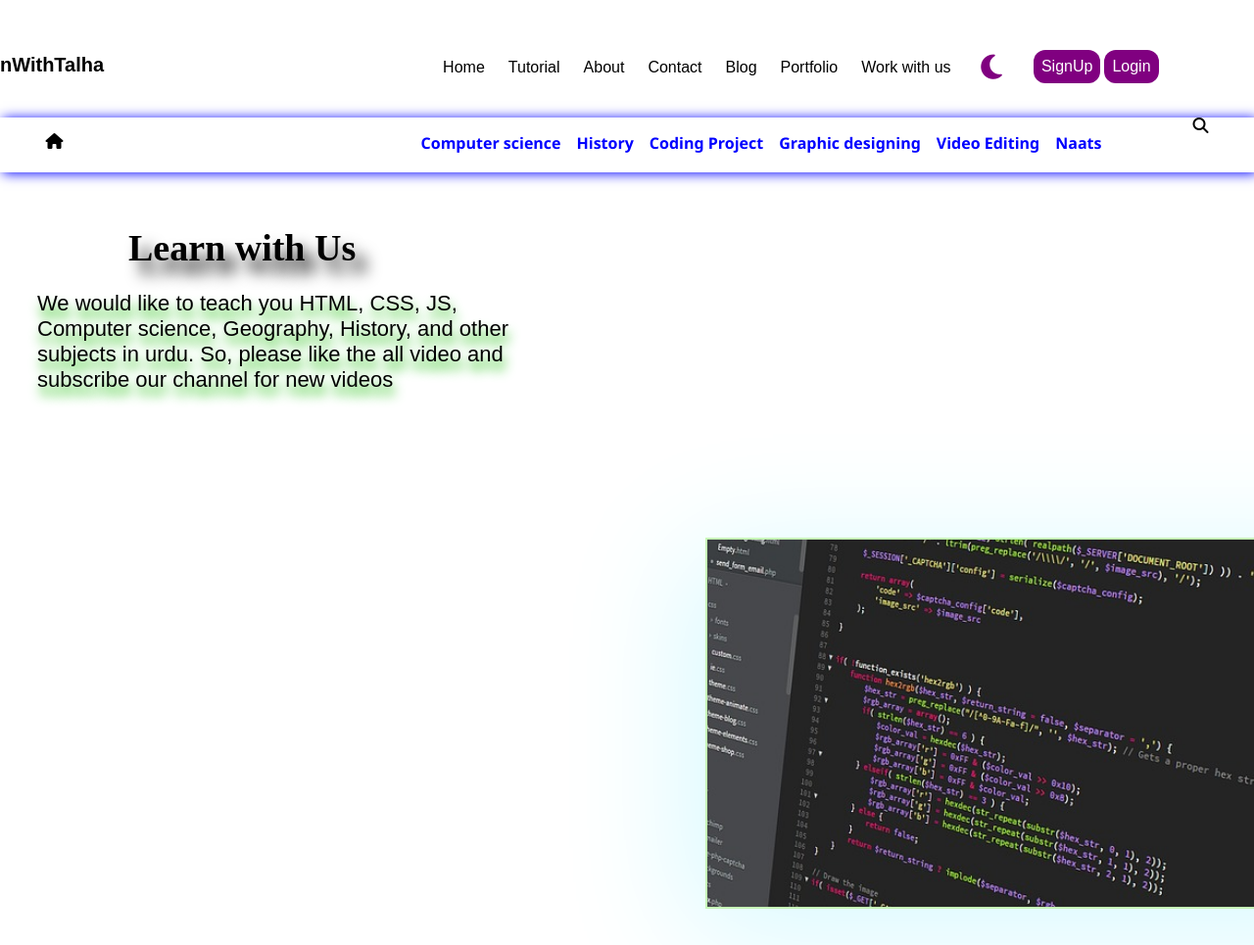
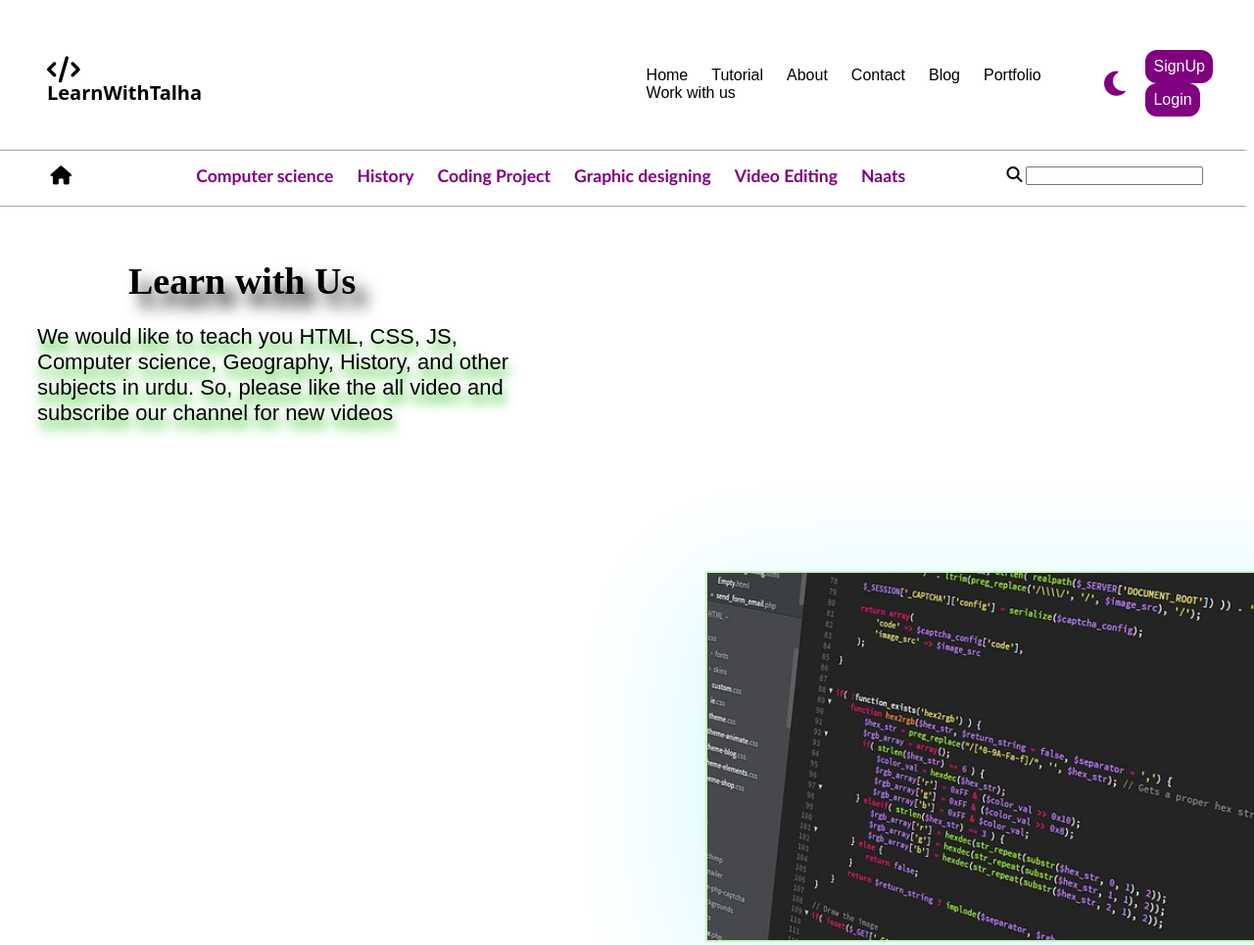
Before and after one commit to TalhaCodingProjects/Building-LMS-Website, a plain HTML site: page index.html in a window 1280 px wide. Shown: the top 965 px of the page at 98% size. Drawn offline with nearby package versions, Linux system fonts and the light colour scheme; a web font is replaced by a local one.

Commit message:
Panel and Navbar - 2

```diff
--- a/css/index.css
+++ b/css/index.css
@@ -21,7 +21,7 @@ body{
 
 .heading{
     position: relative;
-    right: 5rem;
+    left: 3rem;
     top: 0.5rem;
 
 }
@@ -34,7 +34,7 @@ body{
 
 .heading span{
     font-size: 20px;
-    font-family: Arial, Helvetica, sans-serif;
+    font-family: system-ui, -apple-system, BlinkMacSystemFont, 'Segoe UI', Roboto, Oxygen, Ubuntu, Cantarell, 'Open Sans', 'Helvetica Neue', sans-serif;
     font-weight: 600;
     position: relative;
     top: -4px;
@@ -50,7 +50,7 @@ body{
 
 .navbar ul{
     position: relative;
-    left: 16rem;
+    left: 30rem;
 }
 
 .navbar ul li{
@@ -89,14 +89,14 @@ body{
 
 .navbar-icons{
     position: relative;
-    left: 16rem;
+    left: 30.7rem;
     top: 0.50rem;
 }
 
 .navbar-icons i{
     font-size: 1.8rem;
     /* font-weight: 600; */
-    margin-left: 1.3rem;
+    /* margin-left: 1.3rem; */
     color: purple;
     /* font-size: 1.2rem; */
 }
@@ -106,7 +106,7 @@ body{
 }
 
 .navbar-buttons{
-    margin-left: 18rem;
+    margin-left: 32rem;
     margin-top: 1rem;
 }
 
@@ -128,7 +128,7 @@ body{
     justify-content: space-around;
     height: 7vh;
     /* margin-top: 5px; */
-    box-shadow: 3px 1px 12px blue;
+    box-shadow: -8px 0px 2px black;
 }
 
 .panel-items{
@@ -140,17 +140,30 @@ body{
 .panel-items li{
     list-style: none;
     margin-top: 0.95rem;
-    margin-left: 1rem;
-    font-family: 'Segoe UI', Tahoma, Geneva, Verdana, sans-serif;
-    font-weight: 600;
-    color: blue;
+    margin-left: 1.5rem;
+    font-family: 'Gill Sans', 'Gill Sans MT', Calibri, 'Trebuchet MS', sans-serif;
+    font-weight: 800;
+    font-size: 1.1rem;
+    color: purple;
     /* text-align: center;
   justify-content: center; */
 }
 
 .panel-icon{
     margin-top: 1rem;
-    margin-right: 16rem
+    /* margin-right: 16rem */
+}
+
+.panel-icon i{
+    font-size: 1.2rem;
+}
+
+.panel-icon-2{
+    margin-top: 1rem;
+}
+
+.panel-icon-2 i{
+    font-size: 1rem;
 }
 
 
--- a/index.html
+++ b/index.html
@@ -53,6 +53,7 @@
             </ul>
             <div class="panel-icon-2">
                 <i class="fa-solid fa-magnifying-glass"></i>
+                <input type="text">
             </div>
         </div>
     </header>
```
